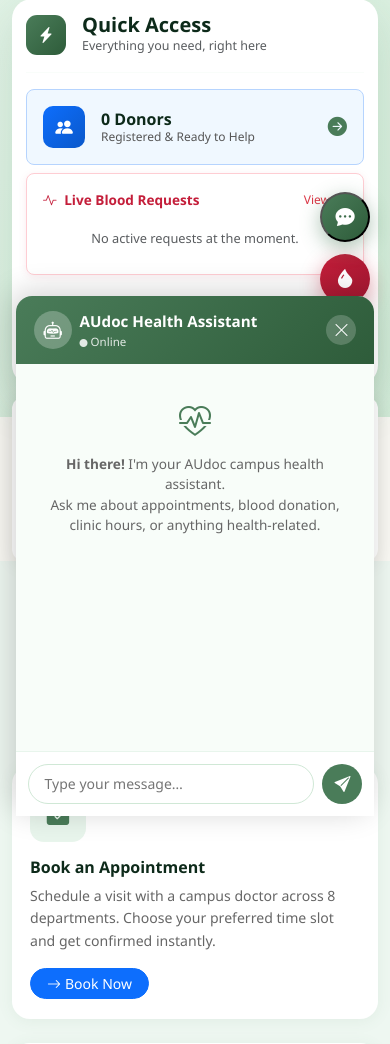
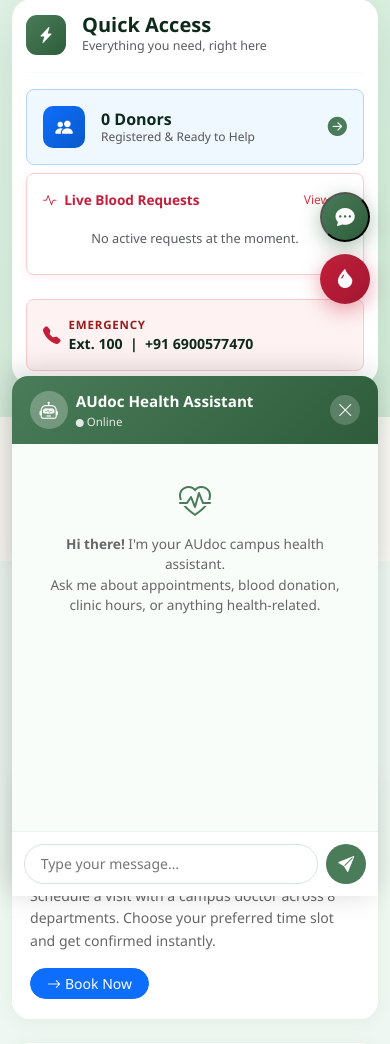
Before and after one commit to voidnova-code/AUdoc, a Django app: page / in a window 390 px wide. Shown: the part 520-1564 px from the top of the page. Run offline with Django 5.2, Linux system fonts and the light colour scheme; data that the repository does not hold is empty.

Commit message:
Fix mobile chat panel peeking at bottom — restore bottom: 0 for correct hide animation

```diff
--- a/AUdoc_back/app/templates/app/home.html
+++ b/AUdoc_back/app/templates/app/home.html
@@ -989,12 +989,12 @@
 
       /* Chat panel — compact floating on mobile */
       .chat-panel {
-        width: 92vw;
+        width: 94vw;
         height: 70vh;
         max-height: 520px;
-        bottom: 80px;
-        right: 4vw;
-        border-radius: 16px;
+        bottom: 0;
+        right: 3vw;
+        border-radius: 16px 16px 0 0;
       }
 
       .chat-panel-header {
```
